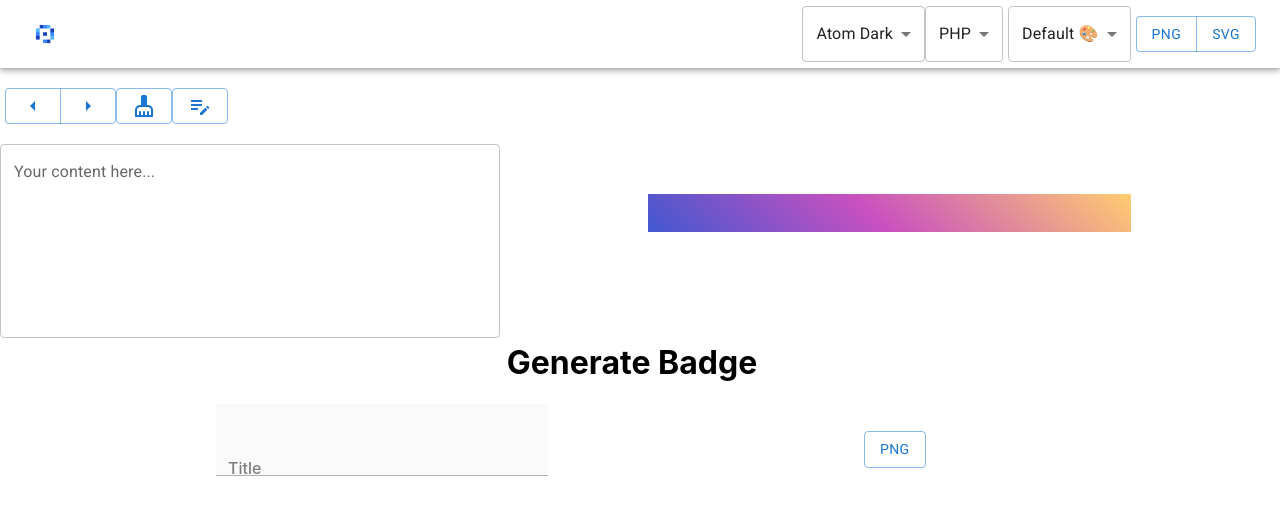
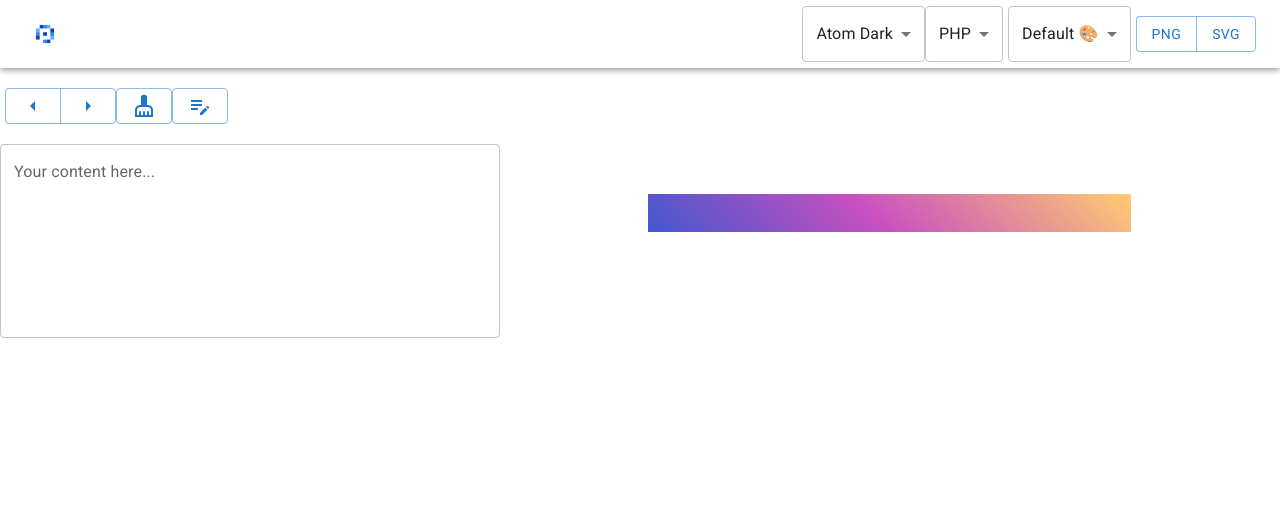
Before and after one commit to Programerat/code, a React (Create React App) app: page / in a window 1280 px wide. Shown: the top 512 px of the page. Built offline with nearby package versions, Linux system fonts and the light colour scheme.

Commit message:
remove badge part

```diff
--- a/src/App.js
+++ b/src/App.js
@@ -151,7 +151,7 @@ const App = () => {
           <AppBar position="static" sx={{ bgcolor: "#fff" }}>
               <Toolbar>
                   <IconButton edge="start" color="inherit" aria-label="menu" sx={{ mr: 2 }}>
-                      <img src="http://localhost:3000/logo.png" width='50px' alt="logo" />
+                      <img src="/logo.png" width='50px' alt="logo" />
                   </IconButton>
                   <Typography variant="h6" color="inherit" component="div">
                       Programerat
@@ -250,45 +250,6 @@ const App = () => {
                   </div>
               </Grid>
           </Grid>
-          <Grid container spacing={2}
-              direction="row"
-              justifyContent="center"
-              alignItems="center"  >
-              <h1>
-                  Generate Badge
-              </h1>
-          </Grid>
-          <Grid container
-              spacing={2}
-              direction="row"
-              justifyContent="center"
-              alignItems="center"
-              >
-              <Grid item xs={6} md={3}>
-                  <label htmlFor="inp" className="inp">
-                      <input
-                          type="text"
-                          id="inp"
-                          placeholder="&nbsp;"
-                          onChange={(e) => {setTitle(e.target.value)}}
-                      />
-                    <span className="label">Title</span>
-                    <span className="focus-bg"></span>
-            </label>
-            <br />
-            </Grid>
-
-            <Grid item xs={6} md={3}>
-                <div ref={badgeRef} style={{width: '200px'}} height="100%" >
-                    <PreviewBadge title={title} icon={'OOP'} />
-                </div>
-            </Grid>
-            <Grid item xs={0} md={2}>
-                <ButtonGroup variant="outlined" aria-label="outlined button group">
-                    <Button onClick={savePngBadge}>Png</Button>
-                </ButtonGroup>
-            </Grid>
-    </Grid>
     </>
   );
 }
```
